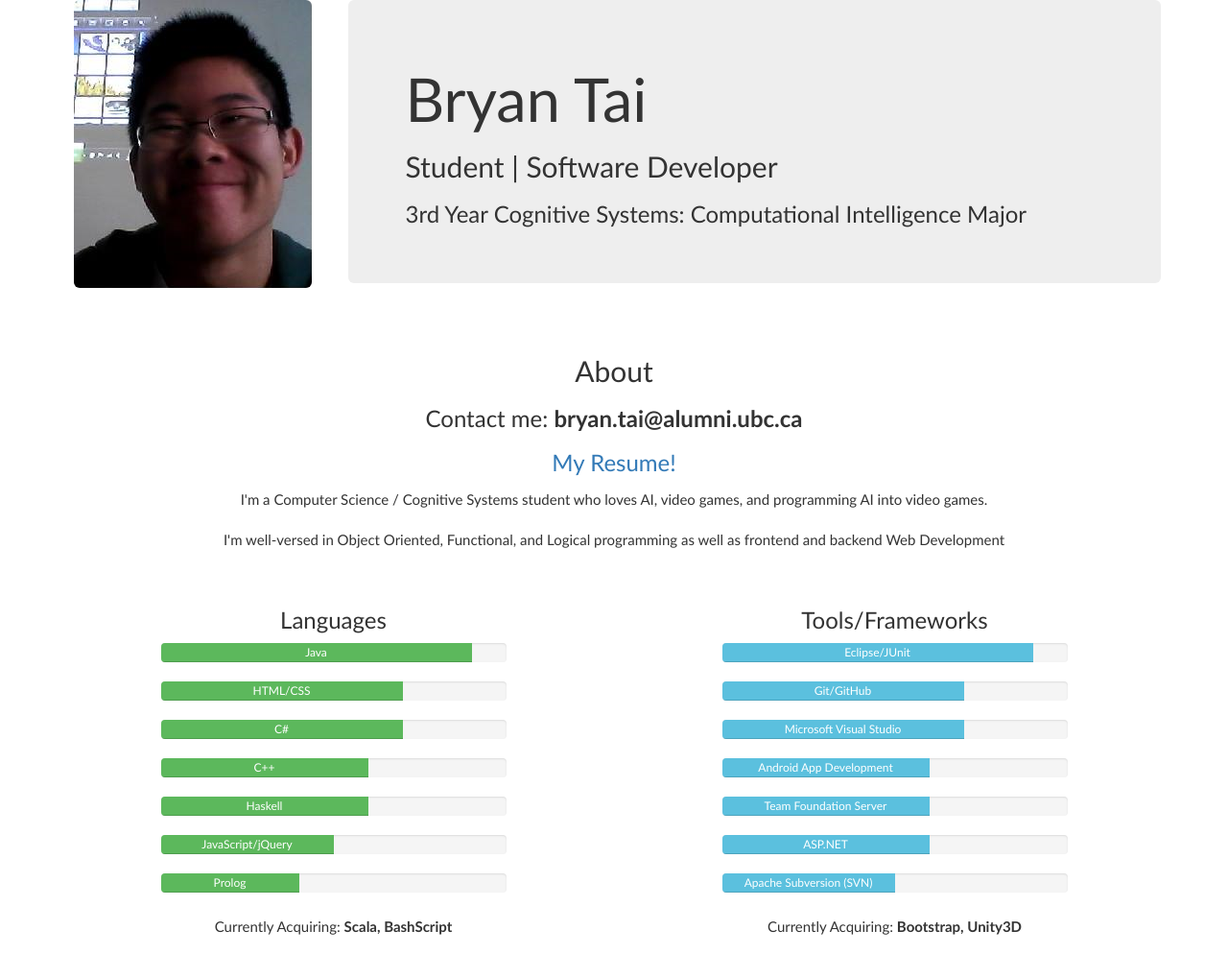
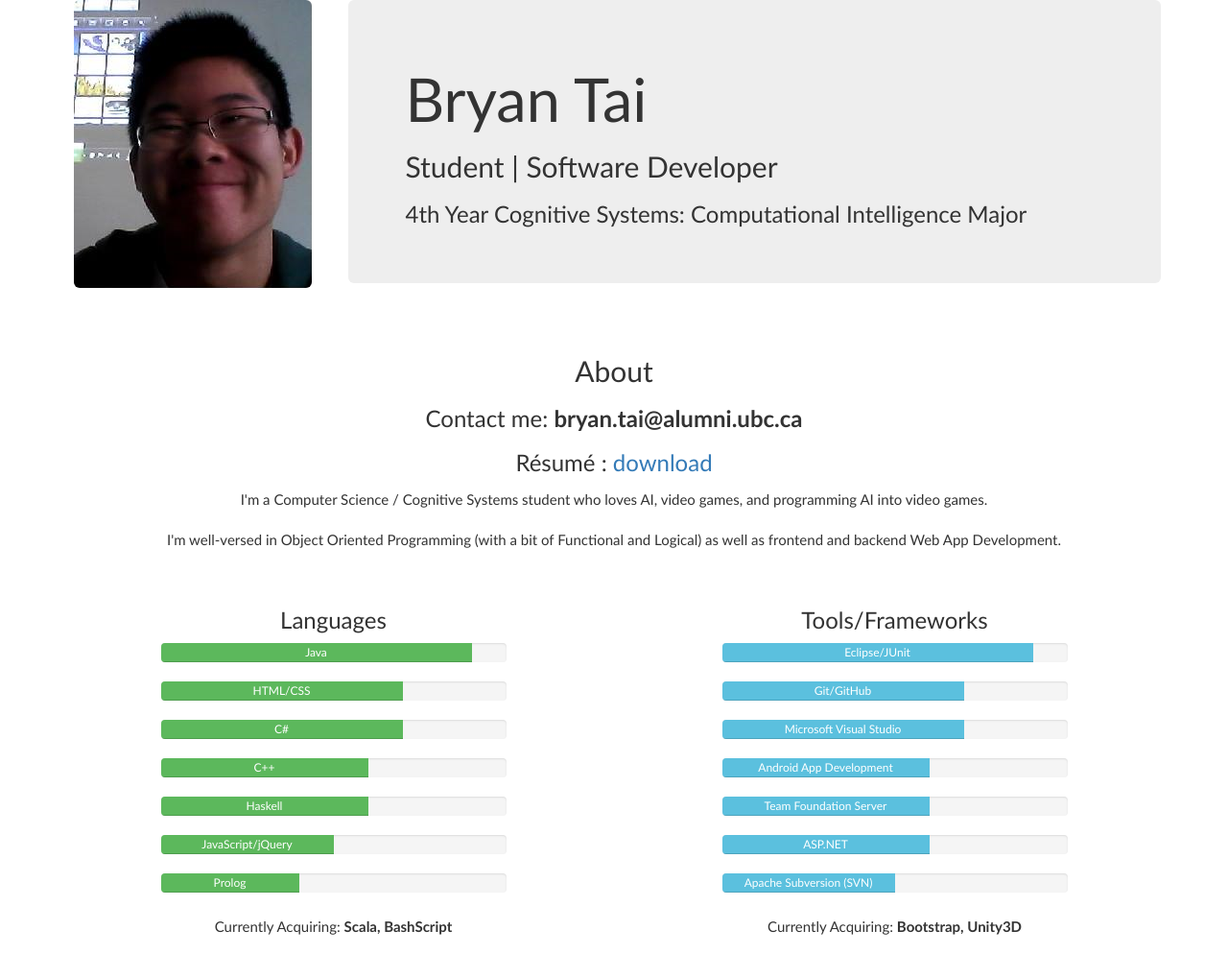
Before and after one commit to BryanTai/BryanTai.github.io, a plain HTML site: page index.html in a window 1280 px wide. Shown: the top 994 px of the page at 96% size. Drawn offline with nearby package versions, Linux system fonts and the light colour scheme.

Commit message:
Updated Resume after INGrooves term

```diff
--- a/index.html
+++ b/index.html
@@ -43,7 +43,7 @@
 			<div class="jumbotron">
 				<h1>Bryan Tai</h1>
 				<h2>Student | Software Developer</h2>
-				<h3 class="text-left">3rd Year Cognitive Systems: Computational Intelligence Major </h3>
+				<h3 class="text-left">4th Year Cognitive Systems: Computational Intelligence Major </h3>
 
 			</div>
 		</div>
@@ -52,11 +52,11 @@
 	<div class="row" style="padding: 25px 50px">
 		<h2 class="text-center" >About</h2>
 		 <h3>Contact me: <b> bryan.tai@alumni.ubc.ca </b></h3>
-		 <h3><a href="resume.pdf" target="blank"> My Resume! </a></h3>
+		 <h3>Résumé :<a href="resume.pdf" target="blank"> download </a></h3>
 
 		  <p> I'm a Computer Science / Cognitive Systems student who loves AI, video games, and programming AI into video games.</p>
 
-		  <p> I'm well-versed in Object Oriented, Functional, and Logical programming as well as frontend and backend Web Development</p>
+		  <p> I'm well-versed in Object Oriented Programming (with a bit of Functional and Logical) as well as frontend and backend Web App Development. </p>
 	</div>
 
 
```
Also changed, not shown: 1 other file.
